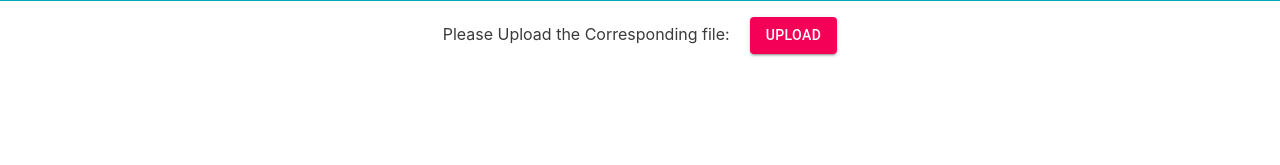
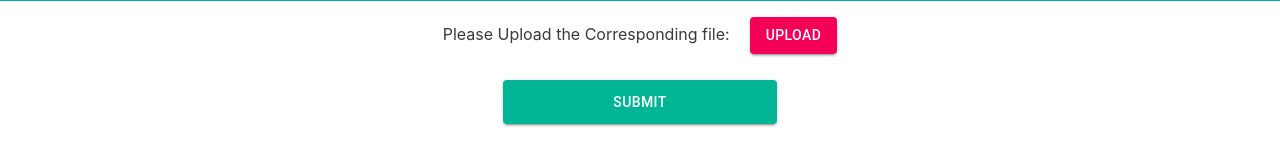
Before and after one commit to vashishtha28/mySchool, a React (Create React App) app in the folder frontend/: page /update/curriculum in a window 1280 px wide. Shown: the part 501-666 px from the top of the page. Built offline with nearby package versions, Linux system fonts and the light colour scheme; no server answers; a web font is replaced by a local one.

Commit message:
Submit button created

```diff
--- a/frontend/src/pages/updateTimeTable.js
+++ b/frontend/src/pages/updateTimeTable.js
@@ -49,7 +49,9 @@ export default function TimeTable(props) {
     });
   };
 
-
+  function handleSubmit(event){
+    console.log("Success");
+   }
   return (
     <div>
         <MyAppBar
@@ -140,6 +142,18 @@ export default function TimeTable(props) {
             </label>
           </p>
         </div>
+        <Container component="main" maxWidth="md">
+        <Button
+          type="submit"
+          variant="contained"
+          color="primary"
+          className={classes.submit}
+          style={{padding: "10px", background:"#00B594", width:"30%", margin:"0.625rem"}}
+          onClick = {handleSubmit}
+        >
+                Submit
+        </Button>
+        </Container>
         { props.role==="Admin"&&props.loggedInStatus==="LOGGED-IN" ? null : <Redirect to="/" /> }
     </div>
   );
--- a/frontend/src/pages/update_curriculum.js
+++ b/frontend/src/pages/update_curriculum.js
@@ -50,6 +50,9 @@ export default function Curriculum(props) {
   const handleOpen = () => {
     setOpen(true);
   };
+  function handleSubmit(event){
+    console.log("Success");
+   }
 
   return (
     <div>
@@ -118,6 +121,18 @@ export default function Curriculum(props) {
                 </label>
               </p>
             </div>
+            <Container component="main" maxWidth="md">
+          <Button
+          type="submit"
+          variant="contained"
+          color="primary"
+          className={classes.submit}
+          style={{padding: "10px", background:"#00B594", width:"30%", margin:"0.625rem"}}
+          onClick = {handleSubmit}
+        >
+                Submit
+        </Button>
+        </Container>
     </div>
   );
 }
```
Also changed, not shown: frontend/src/pages/updateTeacherTimeTable.js (+15 -1 lines).
